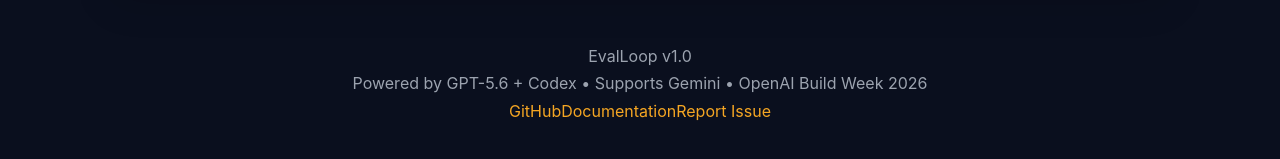
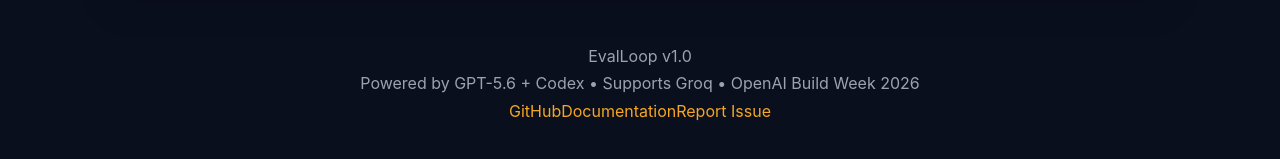
Before and after one commit to Shital24650/EvalLoop, a React (Vite) app in the folder evalloop/frontend/: page / in a window 1280 px wide. Shown: the part 2253-2412 px from the top of the page. Built offline with nearby package versions, Linux system fonts and the light colour scheme; no server answers.

Commit message:
Update footer text to reflect support for Groq

```diff
--- a/evalloop/frontend/src/components/Footer.jsx
+++ b/evalloop/frontend/src/components/Footer.jsx
@@ -3,7 +3,7 @@
     <footer className="footer polished-footer" role="contentinfo">
       <div className="footer-left">
         <div className="brand">EvalLoop v1.0</div>
-        <div className="sub muted">Powered by GPT-5.6 + Codex • Supports Gemini • OpenAI Build Week 2026</div>
+        <div className="sub muted">Powered by GPT-5.6 + Codex • Supports Groq • OpenAI Build Week 2026</div>
       </div>
       <div className="footer-right">
         <a className="link" href="https://github.com/Shital24650/EvalLoop" target="_blank" rel="noreferrer">GitHub</a>
```
